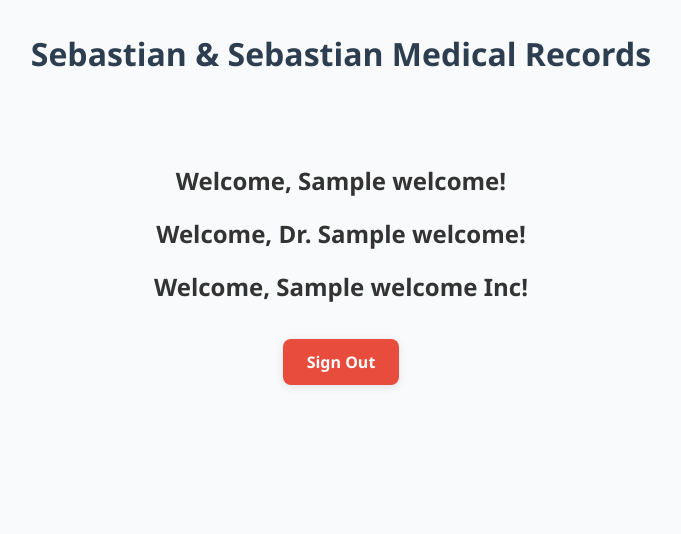
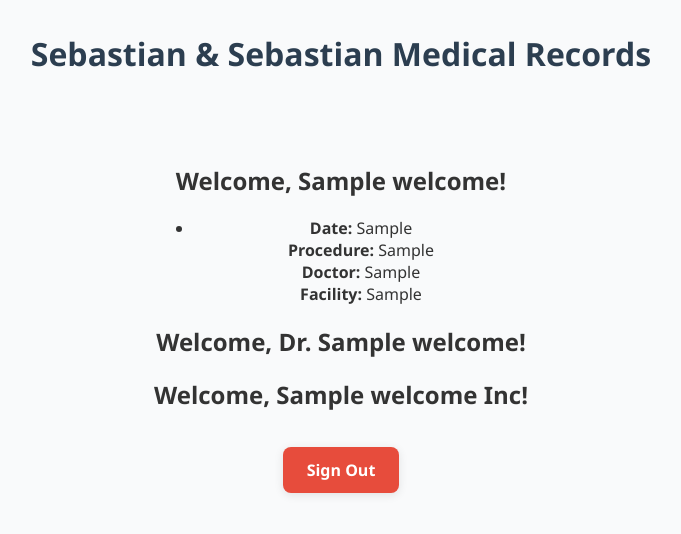
Before and after one commit to CondylesIndustries/DB_Proj, a Django app: template medical_app/templates/medical_app/home.html in a window 1280 px wide. Shown: the top 534 px of the page, without its empty margins (299-980 px from the left). Run offline with Django 5.2, Linux system fonts and the light colour scheme; the template is opened without the code that fills it: most values are stand-ins (such as "Sample title", 1, 10 or a date in 2020); parts of the project's set-up code (start-up, migrations or seed data) failed here and were passed over.

Commit message:
added medical visit part to home.html for logged-in patients

```diff
--- a/cs4750_proj/settings.py
+++ b/cs4750_proj/settings.py
@@ -81,7 +81,7 @@ SESSION_EXPIRE_AT_BROWSER_CLOSE = True
 
 DATABASES = {}
 
-from cs4750_proj import custom_db_credentials as c_db
+import custom_db_credentials as c_db
 
 try:
 
--- a/medical_app/templates/medical_app/home.html
+++ b/medical_app/templates/medical_app/home.html
@@ -90,6 +90,16 @@
         <div class="welcome-message">
             {% if patient != -1 %}
                 <h2>Welcome, {{ welcome }}!</h2>
+                <ul class="visit-list">
+                    {% for visit in medical_visits %}
+                    <li class="visit-item">
+                        <strong>Date:</strong> {{ visit.0 }}<br>
+                        <strong>Procedure:</strong> {{ visit.1 }}<br>
+                        <strong>Doctor:</strong> {{ visit.2 }}<br>
+                        <strong>Facility:</strong> {{ visit.3 }}
+                    </li>
+                    {% endfor %}
+                </ul>
             {% endif %}
             {% if doctor != -1 %}
                 <h2>Welcome, Dr. {{ welcome }}!</h2>
@@ -97,8 +107,9 @@
             {% if insurancecompany != -1 %}
                 <h2>Welcome, {{ welcome }} Inc!</h2>
             {% endif %}
-            <a href="{% url 'signout' %}" class="signout-button">Sign Out</a>
         </div>
+
+        <a href="{% url 'signout' %}" class="signout-button">Sign Out</a>
     {% endif %}
 </body>
 </html>
```
Also changed, not shown: medical_app/templates/medical_app/view_medical_visit.html (added, +10 -0 lines), medical_app/views.py (+19 -6 lines).
